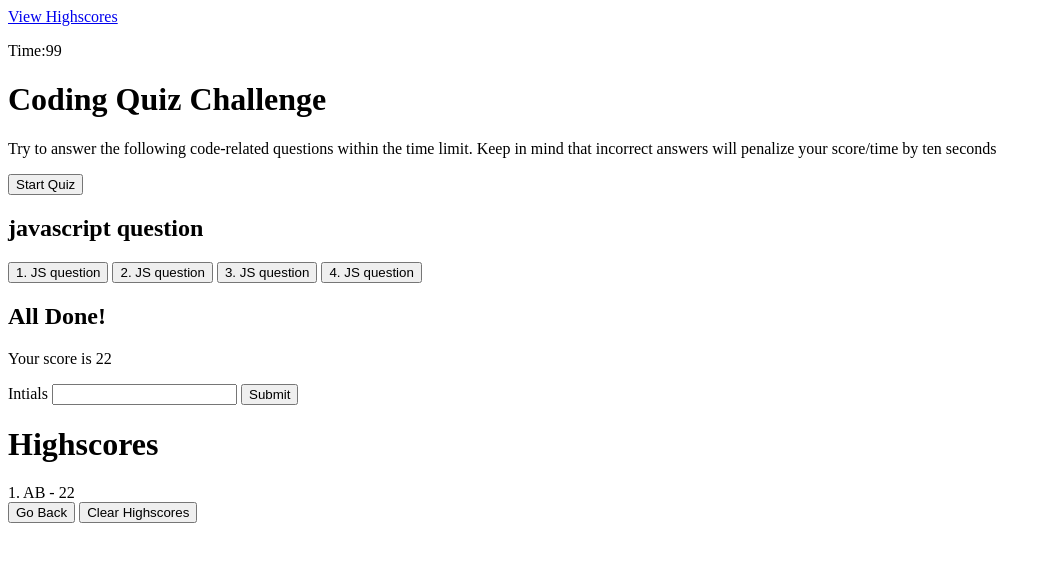
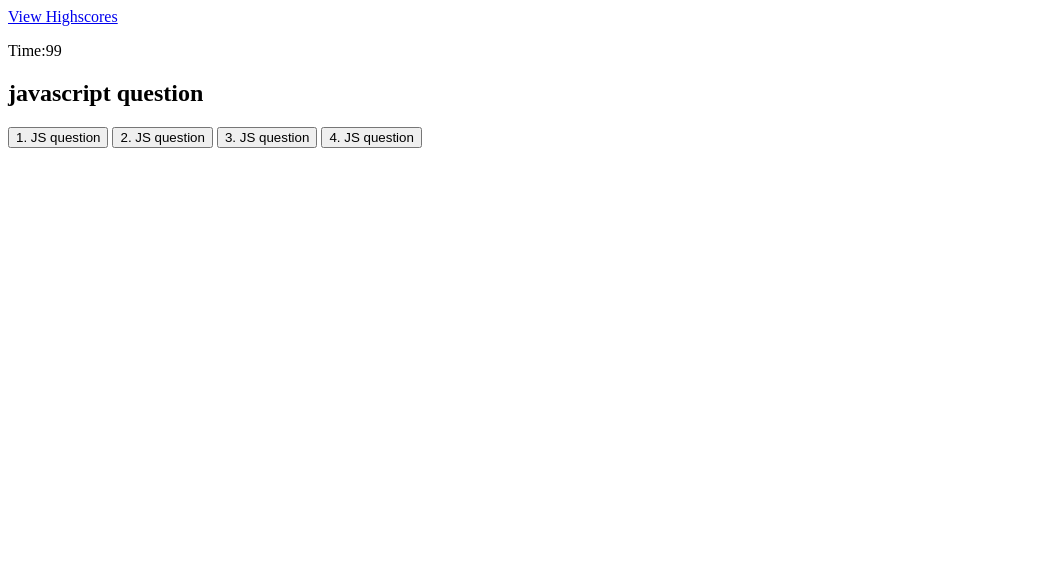
Before and after one commit to AaronLarsh/CodeQuiz, a plain HTML site: page index.html in a window 1280 px wide. Both pictures are taken after a click on the button "Start Quiz". Shown: the whole page, without its empty margins (0-1052 px from the left). Drawn offline with Linux system fonts and the light colour scheme.

Commit message:
built out most of the varbiles to sleect differeent elmeents. tested out the hide  property.

```diff
--- a/index.html
+++ b/index.html
@@ -18,7 +18,7 @@
         <div id="gameIntroScreen">
             <h1>Coding Quiz Challenge</h1>
             <p>Try to answer the following code-related questions within the time limit. Keep in mind that incorrect answers will penalize your score/time by ten seconds</p>
-            <button type="button">Start Quiz</button>
+            <button type="button" id="gameIntroScreenBtn">Start Quiz</button>
         </div>
         <div id="gameQuestions">
             <h2>javascript question</h2>
--- a/javascript.js
+++ b/javascript.js
@@ -0,0 +1,20 @@
+let gameAreaStart = document.querySelector("#gameAreaStart");
+let gameIntroScreen = document.querySelector("#gameIntroScreen");
+let gameQuestions = document.querySelector("#gameQuestions");
+let gameFinaleScore = document.querySelector("#gameFinaleScore");
+let gameAreaEnd = document.querySelector("#gameAreaEnd");
+let gameIntroScreenBtn = document.querySelector("#gameIntroScreenBtn");
+
+gameAreaStart.style.display = "block";
+gameIntroScreen.style.display = "block";
+gameQuestions.style.display = "none";
+gameFinaleScore.style.display = "none";
+gameAreaEnd.style.display = "none";
+
+gameIntroScreenBtn.addEventListener("click", fN);
+
+function fN () {
+    gameAreaStart.style.display = "block";
+    gameIntroScreen.style.display = "none";
+    gameQuestions.style.display = "block";
+}
```
